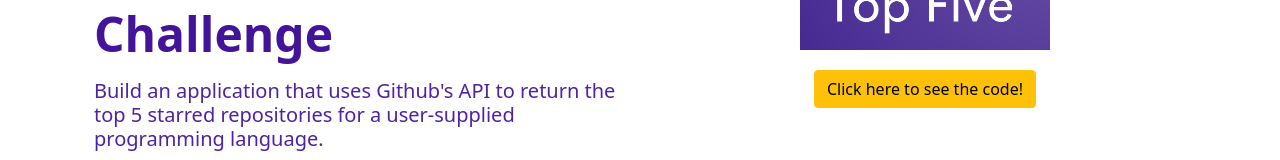
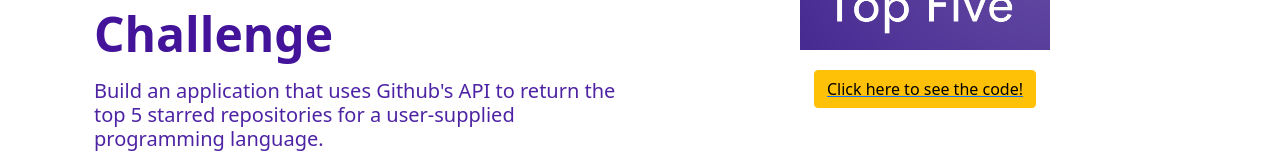
Before and after one commit to prime-mcgowan/seb-code-challenge, a React (Create React App) app: page / in a window 1280 px wide. Shown: the part 136-296 px from the top of the page. Built offline with nearby package versions, Linux system fonts and the light colour scheme.

Commit message:
Update App.jsx

```diff
--- a/src/App.jsx
+++ b/src/App.jsx
@@ -61,14 +61,23 @@
             <div className="col">
                  <img src="./images/topfive.png" className="img-fluid center-block d-block mx-auto" alt="App Logo" width="250" height="200" style={{marginTop:"30px"}}/>
 
-                 <button
+              <a
+                href="https://github.com/prime-mcgowan/seb-code-challenge"
+                target="_blank"
+                rel="noopener noreferrer"
+              >
+                <button
                   type="button"
                   className="btn btn-warning"
-                  style={{display:"block", margin:"auto", marginTop:"20px"}}
-                  onClick={() => window.location.href="https://github.com/prime-mcgowan/seb-code-challenge.git"}
-                  >
+                  style={{
+                    display: "block",
+                    margin: "auto",
+                    marginTop: "20px",
+                  }}
+                >
                   Click here to see the code!
-                 </button>
+                </button>
+              </a>
             </div>
            </div>
         </div>
```
